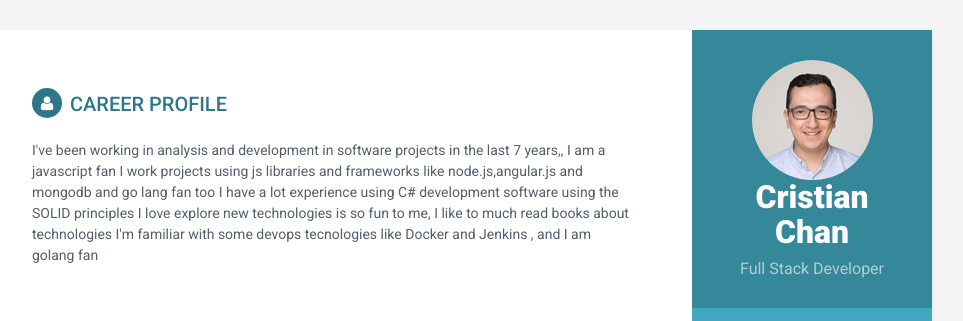
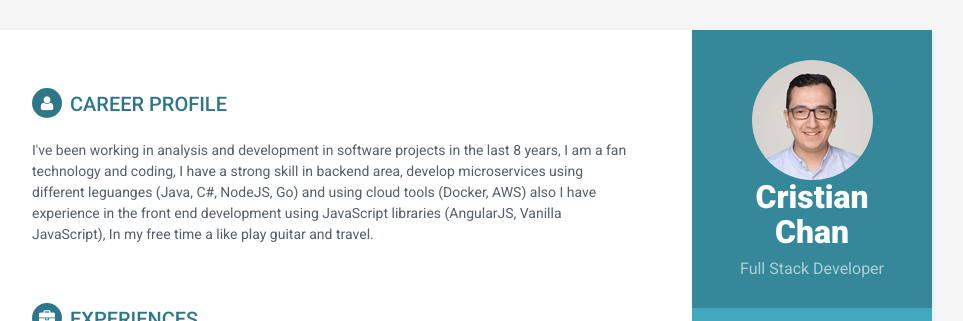
Before and after one commit to cristianchan/cristianchan.github.io, a plain HTML site: page index.html in a window 1280 px wide. Shown: the top 321 px of the page, without its empty margins (188-1151 px from the left). Drawn offline with Linux system fonts and the light colour scheme.

Commit message:
update description

```diff
--- a/index.html
+++ b/index.html
@@ -83,7 +83,8 @@
                 <h2 class="section-title"><i class="fa fa-user"></i>Career Profile</h2>
                 <div class="summary">
                     <p>
-                      I've been working in analysis and development in software projects  in the last  7 years,,  I am a javascript fan I work projects using js libraries and frameworks like node.js,angular.js and mongodb and go lang fan too I have a lot experience using C# development software using the SOLID principles I love explore new technologies is so fun to me, I like to much read books about technologies  I'm familiar with some devops tecnologies like Docker and Jenkins , and I am golang fan
+                        I've been working in analysis and development in software projects in the last 8 years, I am a fan technology and coding, I have a strong skill in backend area, develop microservices using different leguanges (Java, C#, NodeJS, Go) and using cloud tools (Docker, AWS) also I have experience in the front end development using
+                        JavaScript libraries (AngularJS, Vanilla JavaScript), In my free time a like play guitar and travel.
                     </p>
                 </div><!--//summary-->
             </section><!--//section-->
```
